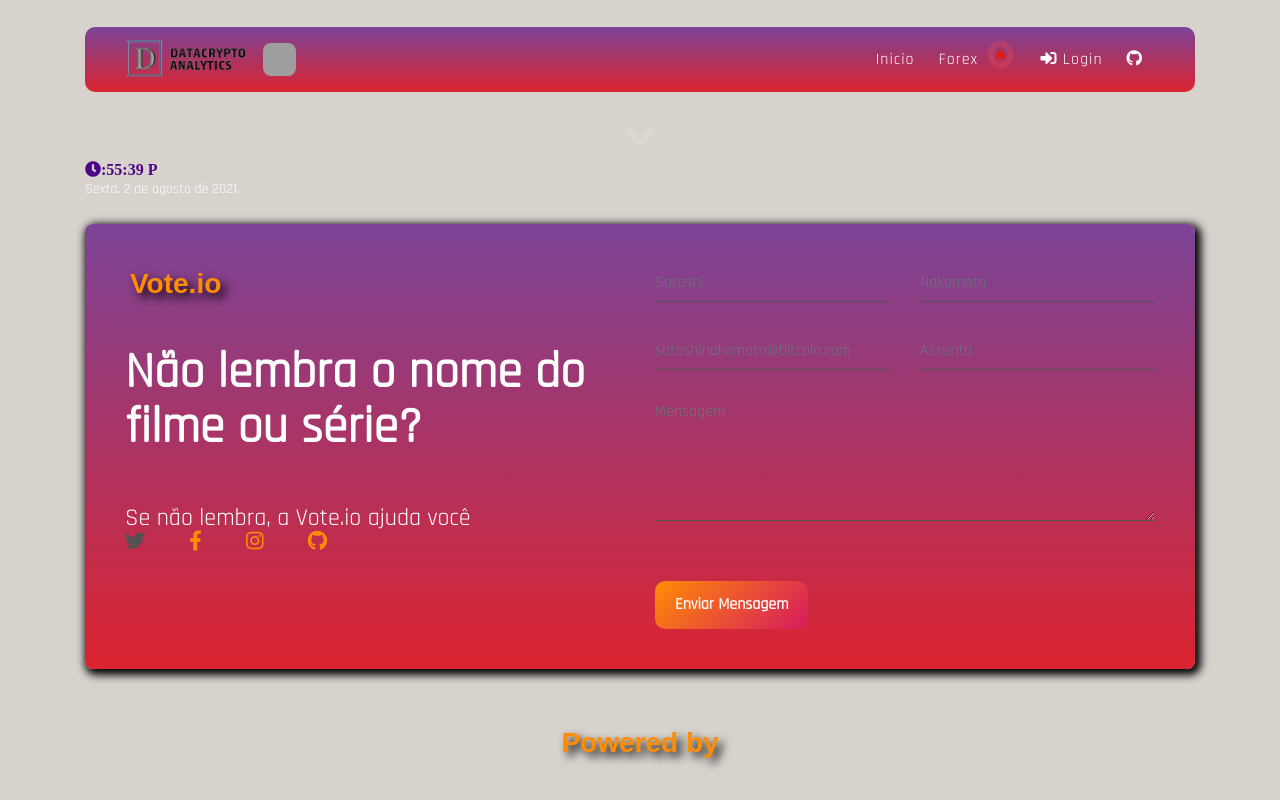
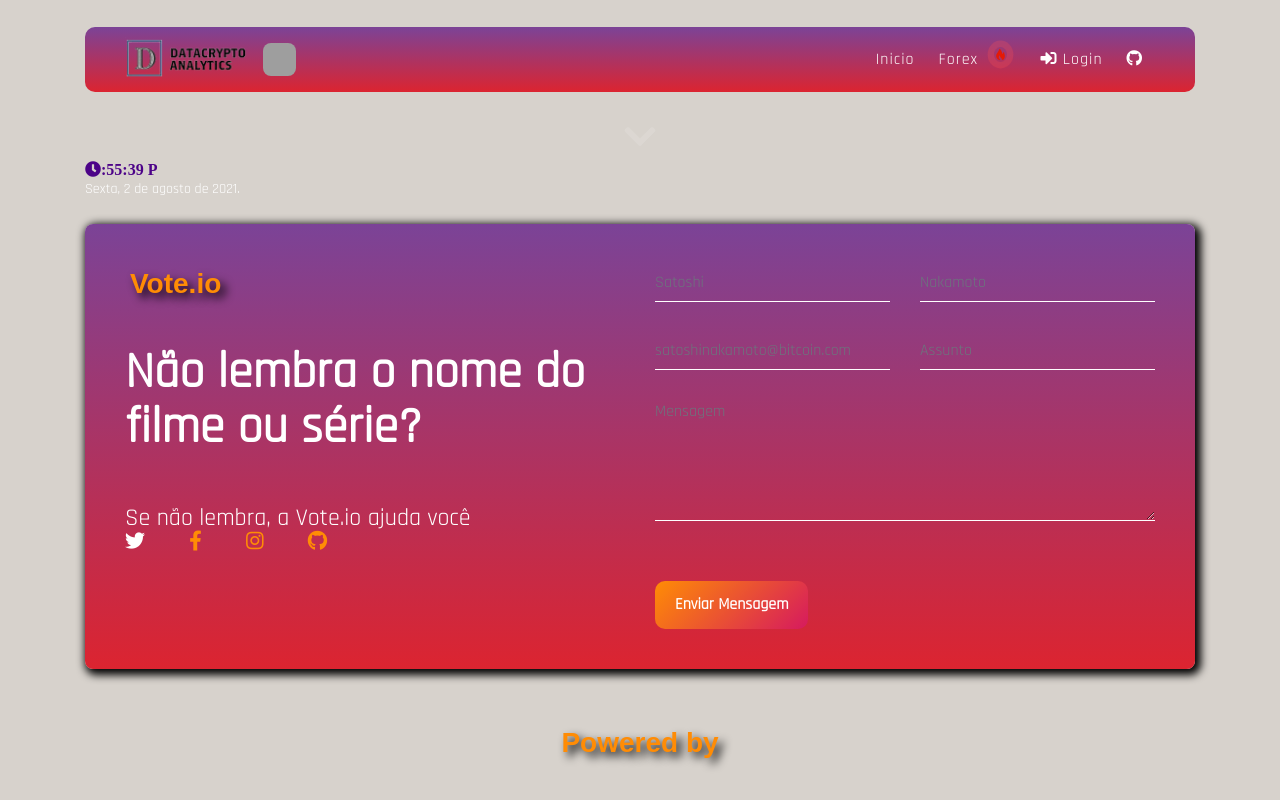
Before and after one commit to felipsoarez/vote.io, a plain HTML site: page index.html in a window 1280 px wide. In both pictures the pointer is over the icon 135 px from the left and 541 px from the top of the page. Shown: the top 800 px of the page. Drawn offline with nearby package versions, Linux system fonts and the light colour scheme; grey boxes are pictures that could not be loaded; a script that the page names is missing; a web font is replaced by a local one.

Commit message:
alt color

```diff
--- a/css/style.css
+++ b/css/style.css
@@ -717,7 +717,7 @@
 }
 
 .contact .content-left ul li:hover a i {
-	color: #525252;
+	color: #fff;
 }
 
 .contact .content-left ul li:last-child {
@@ -734,7 +734,7 @@
 
 .contact .content-right .row .form-control {
 	border: 0;
-	border-bottom: 1px solid #525252;
+	border-bottom: 1px solid #fff;
 	border-radius: 0;
 	background: transparent;
 	padding: 0;
```
